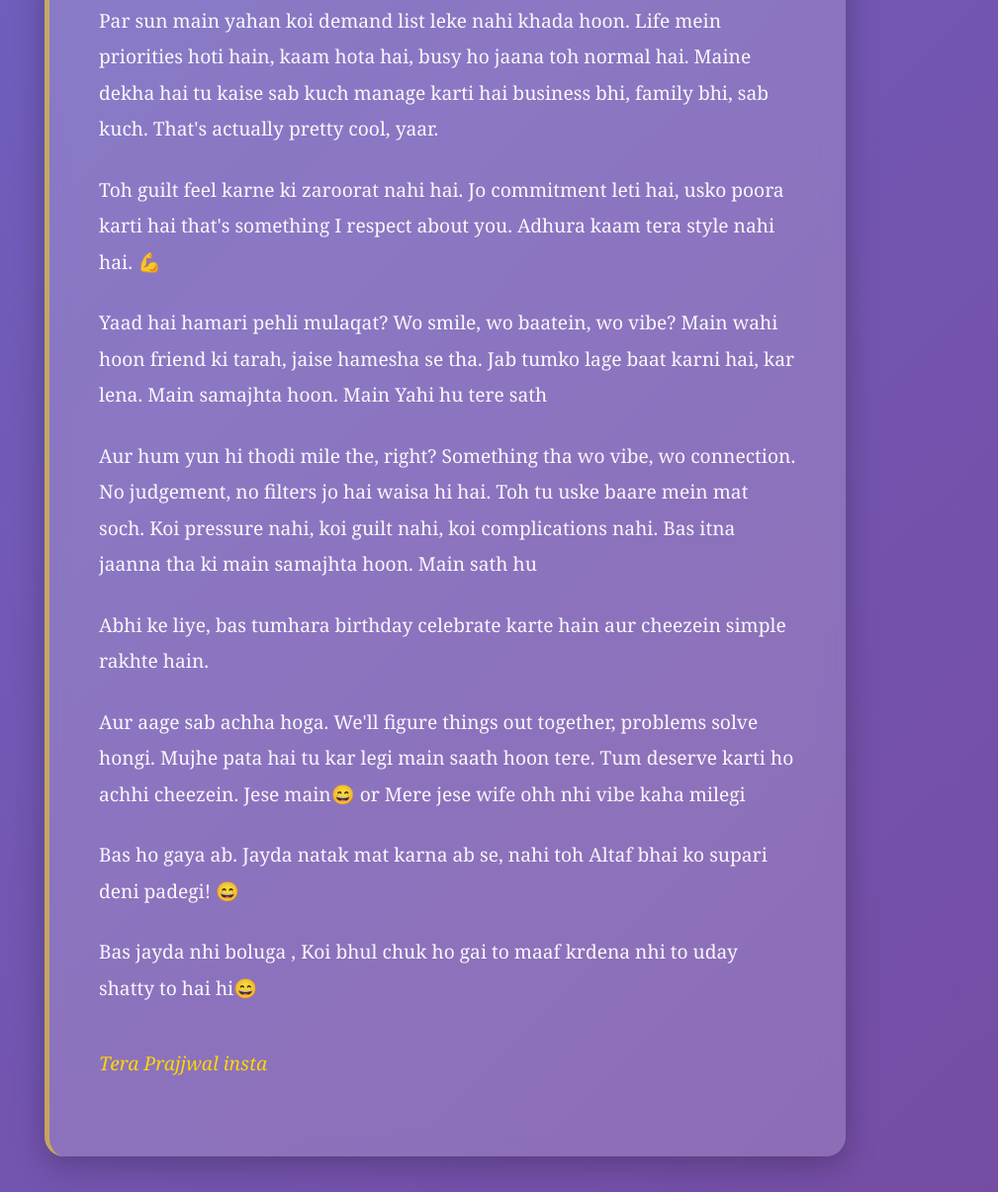
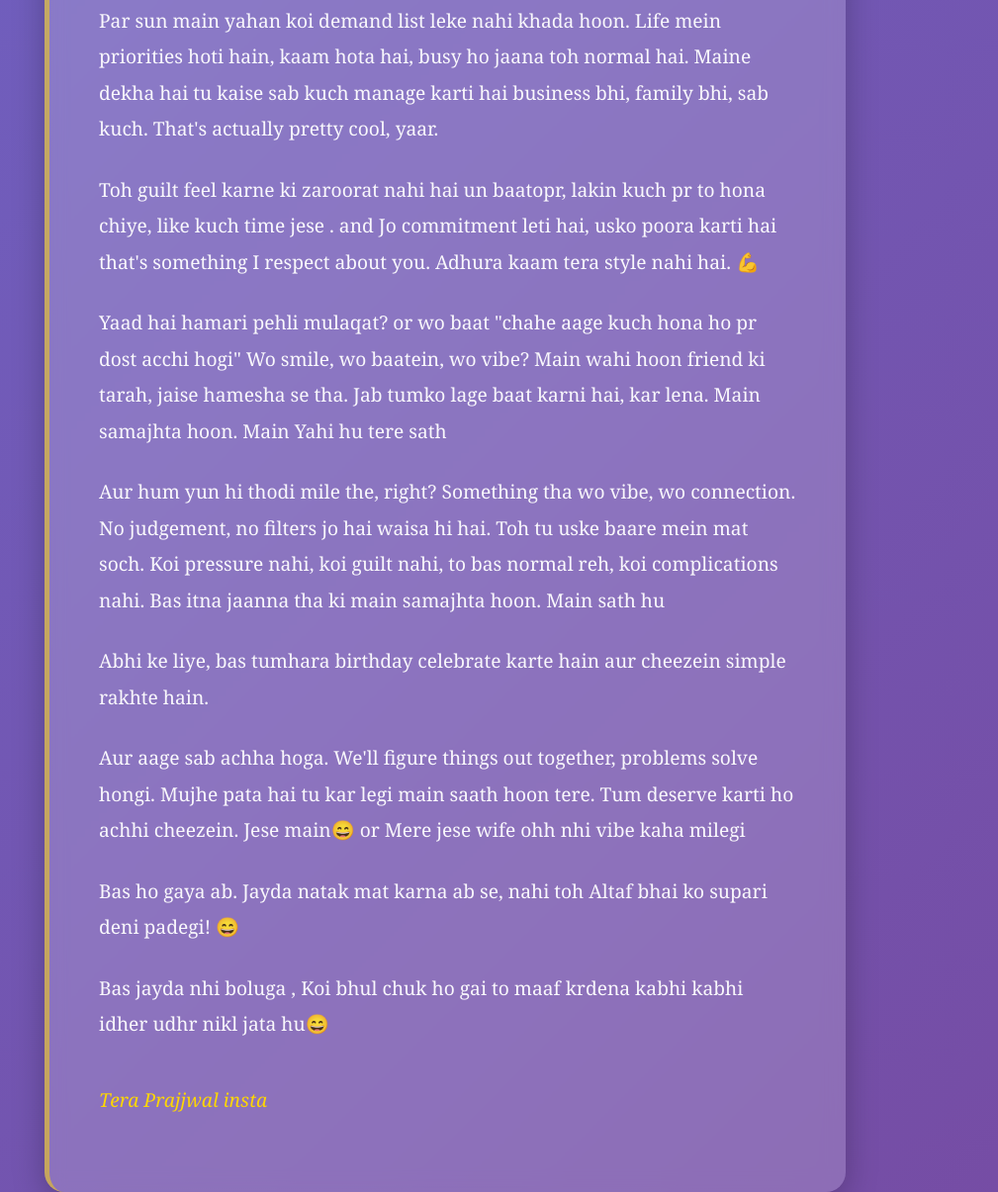
Before and after one commit to prajjwaljourney/k, a plain HTML site: page index.html in a window 1280 px wide. Shown: the part 4055-5260 px from the top of the page at 99% size, without its empty margins (190-1199 px from the left). Drawn offline with Linux system fonts and the light colour scheme.

Commit message:
Update index.html

```diff
--- a/index.html
+++ b/index.html
@@ -106,19 +106,21 @@
 
             <p class="calm-text">Par sun main yahan koi demand list leke nahi khada hoon. Life mein priorities hoti hain, kaam hota hai, busy ho jaana toh normal hai. Maine dekha hai tu kaise sab kuch manage karti hai business bhi, family bhi, sab kuch. That's actually pretty cool, yaar.</p>
 
-            <p class="calm-text">Toh guilt feel karne ki zaroorat nahi hai. Jo commitment leti hai, usko poora karti hai that's something I respect about you. Adhura kaam tera style nahi hai. 💪</p>
+            <p class="calm-text">Toh guilt feel karne ki zaroorat nahi hai un baatopr, lakin kuch pr to hona chiye, like kuch time jese .  and Jo commitment leti hai, usko poora karti hai that's something I respect about you. Adhura kaam tera style nahi hai. 💪</p>
 
-            <p class="calm-text">Yaad hai hamari pehli mulaqat? Wo smile, wo baatein, wo vibe? Main wahi hoon friend ki tarah, jaise hamesha se tha. Jab tumko lage baat karni hai, kar lena. Main samajhta hoon. Main Yahi hu tere sath</p>
+            <p class="calm-text">Yaad hai hamari pehli mulaqat? or wo baat "chahe aage kuch hona ho pr dost acchi hogi" Wo smile, wo baatein, wo vibe? Main wahi hoon friend ki tarah, jaise hamesha se tha. Jab tumko lage baat karni hai, kar lena. Main samajhta hoon. Main Yahi hu tere sath</p>
 
-            <p class="calm-text">Aur hum yun hi thodi mile the, right? Something tha wo vibe, wo connection. No judgement, no filters jo hai waisa hi hai. Toh tu uske baare mein mat soch. Koi pressure nahi, koi guilt nahi, koi complications nahi. Bas itna jaanna tha ki main samajhta hoon. Main sath hu</p>
+            <p class="calm-text">Aur hum yun hi thodi mile the, right? Something tha wo vibe, wo connection. No judgement, no filters jo hai waisa hi hai. Toh tu uske baare mein mat soch.
+                Koi pressure nahi, koi guilt nahi, to bas normal reh, koi complications nahi. Bas itna jaanna tha ki main samajhta hoon. Main sath hu</p>
 
             <p class="calm-text">Abhi ke liye, bas tumhara birthday celebrate karte hain aur cheezein simple rakhte hain.</p>
 
-            <p class="calm-text">Aur aage sab achha hoga. We'll figure things out together, problems solve hongi. Mujhe pata hai tu kar legi main saath hoon tere. Tum deserve karti ho achhi cheezein. Jese main😄 or Mere jese wife ohh nhi vibe kaha milegi</p>
+            <p class="calm-text">Aur aage sab achha hoga. We'll figure things out together, problems solve hongi. Mujhe pata hai tu kar legi main saath hoon tere.
+                Tum deserve karti ho achhi cheezein. Jese main😄 or Mere jese wife ohh nhi vibe kaha milegi</p>
 
             <p class="calm-text">Bas ho gaya ab. Jayda natak mat karna ab se, nahi toh Altaf bhai ko supari deni padegi! 😄</p>
 
-            <p class="calm-text">Bas jayda nhi boluga , Koi bhul chuk ho gai to maaf krdena nhi to uday shatty to hai hi😄</p>
+            <p class="calm-text">Bas jayda nhi boluga , Koi bhul chuk ho gai to maaf krdena kabhi kabhi idher udhr nikl jata hu😄</p>
 
             <p class="signature">Tera Prajjwal insta</p>
         </div>
```
